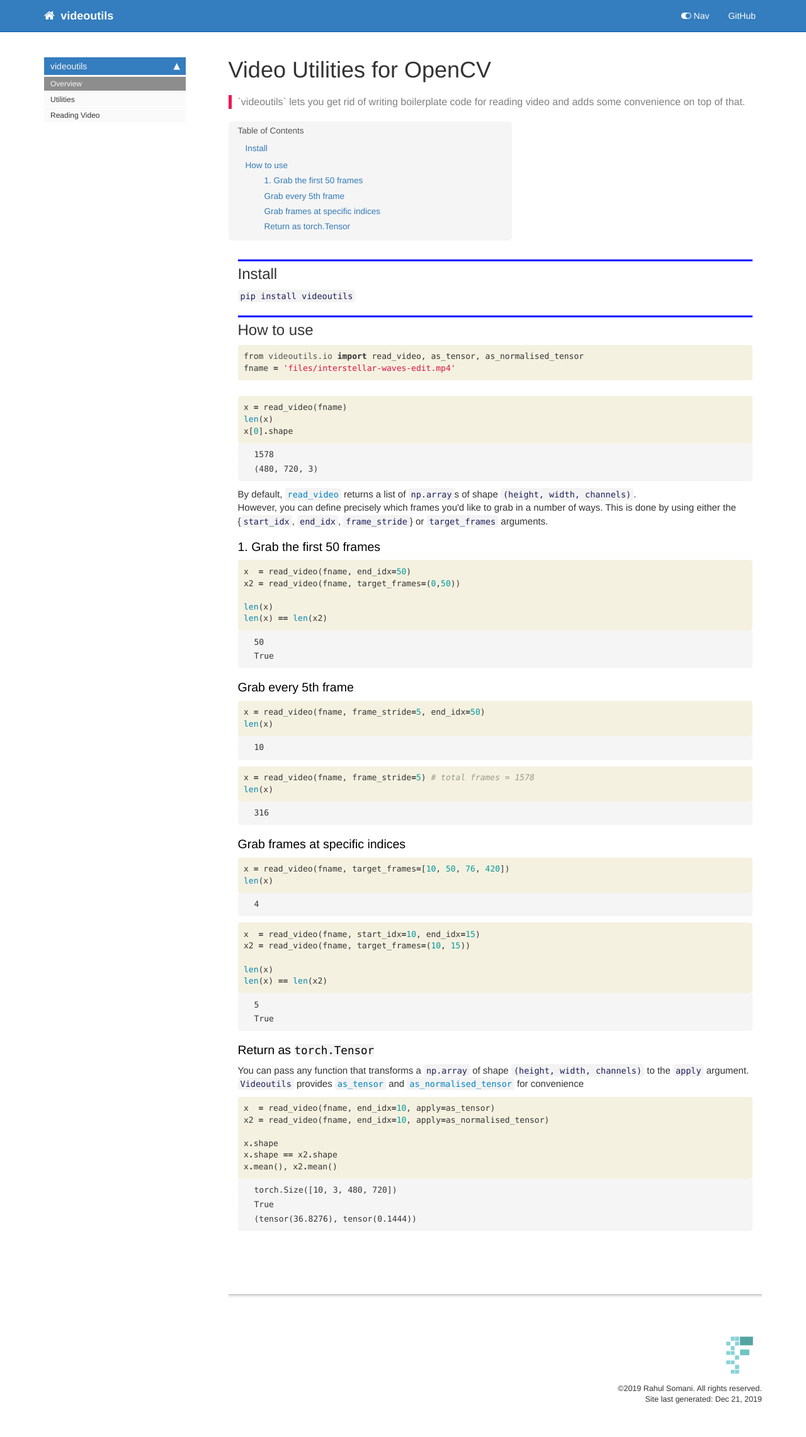
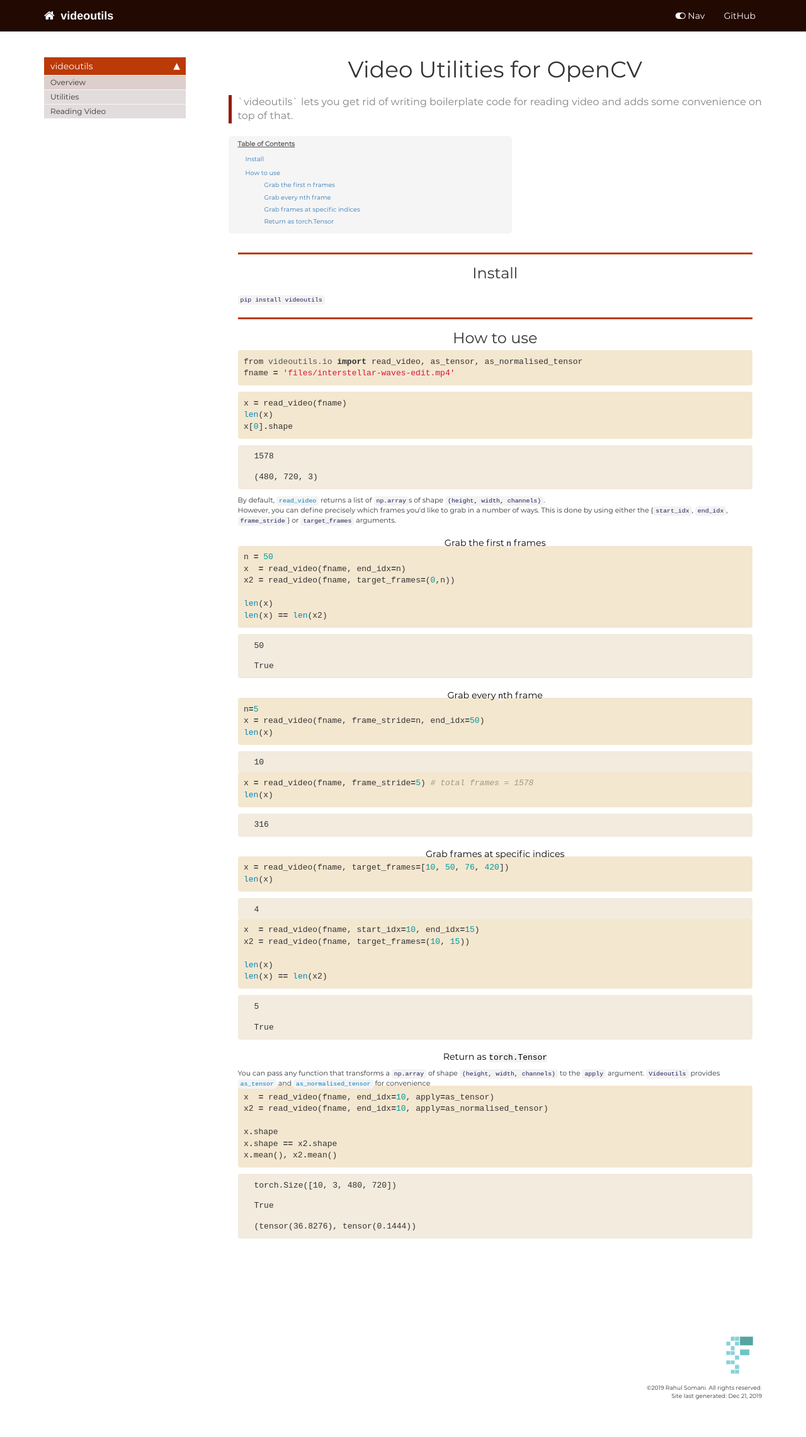
Before and after one commit to rsomani95/videoutils, a Jekyll site: the page built from docs/index.html, in a window 1280 px wide. Shown: the whole page at 63% size. Built offline with Jekyll 4.4.1, drawn with Linux system fonts in a browser that asks for light colours; nearby versions of some CDN libraries; comment, search, counter and statistics services are not loaded.

Commit message:
cleaner, prettier docs

```diff
--- a/docs/css/customstyles.css
+++ b/docs/css/customstyles.css
@@ -1,9 +1,61 @@
-.anchor-link {
-    display: none;
+@font-face {
+	font-family: "montserrat-regular";
+	src: url("fonts/Montserrat-Regular.otf") format("opentype");
+}
+
+@font-face {
+	font-family: "montserrat-thin";
+	src: url("fonts/Montserrat-Thin.otf") format("opentype");
+}
+
+@font-face {
+	font-family: "glacial-indifference";
+	src: url("fonts/GlacialIndifference-Regular.otf") format("opentype");
+}
+
+@font-face {
+	font-family: "spacegrotesk-light";
+	src: url("fonts/SpaceGrotesk-Light.ttf");
+}
+
+@font-face {
+	font-family: "spacegrotesk-regular";
+	src: url("fonts/SpaceGrotesk-Regular.ttf");
+}
+
+@font-face {
+	font-family: "cmu-classical";
+	src: url("fonts/CMU-Classifcal-Serif-Italic.ttf");
+}
+
+@font-face {
+	font-family: "quatroccento";
+	src: url("fonts/quattrocento_regular.ttf");
+}
+
+code, kbd, pre, samp {
+  font-family: monospace;
 }
 
 body {
-    font-size:15px;
+    font-family: 'montserrat-regular', sans-serif;
+    //font-weight: 700;
+    font-size:11px;
+}
+
+.h1, .h2, .h3, h1, h2, h3 {
+  //font-family: 'montserrat-regular', sans-serif;
+  text-align: center !important;
+}
+
+/*
+.summary {
+  font-family: 'cmu-classical', sans-serif;
+}
+*/
+
+.anchor-link {
+    display: none;
 }
 
 .bs-callout {
@@ -327,7 +379,9 @@
 
 div#toc >ul::before {
     content: "Table of Contents";
-    font-weight: 500;
+		font-size: 105%;
+		text-decoration: underline;
+    font-weight: 800;
     color: #555;
     text-align:center;
     margin-left:auto;
@@ -393,7 +447,7 @@
 }
 
 .nav > li li {
-    margin: 2px 0;
+    margin: 0px 0;
 }
 
 .nav a {
@@ -420,13 +474,14 @@
     content: '\25b4';
 }
 
+/* sidebar sub-headings text + background color */
 .nav a:hover, .nav li.active > a {
-    background-color: #8D8D8D;
-    color: #f5f5f5;
+    background-color: #ddcfcc;
+    color: #333;
 }
 
 .nav > li.active > a  {
-background-color: #347DBE;
+	background-color: red;
 }
 
 .nav li a {
@@ -459,7 +514,7 @@
 
 
 .nav ul li a {
-    background-color: #FAFAFA;
+    background-color: #e2dddc;
 }
 
 .nav li a {
@@ -467,7 +522,7 @@
 }
 
 .nav li a:hover {
-    background-color: #8D8D8D;
+    background-color: #ddcfcc;
 }
 
 .nav ul li a {
@@ -611,7 +666,7 @@
 }
 
 hr.shaded {
-    height: 12px;
+    height: 0px;
     border: 0;
     margin-top: 70px;
     background: white;
@@ -719,8 +774,9 @@
 h2  {
     font-size:24px;
     line-height:29px;
-    border-top: 3px solid blue;
-    padding-top: 5px;
+    border-top: 3px solid #BC3908;
+    padding-top: 15px;
+    padding-bottom: 10px;
 }
 
 span.otherProgrammingLanguages {
@@ -1253,15 +1309,19 @@
     }
 }
 
+/* code boxes */
 .input_area pre {
         padding-bottom: 3;
-        margin-top: 10px;
-        background-color: #f5f1e0;
+        margin-top: -15px;
+        //background-color: #f4e6dc;
+				background-color: #f4e7d0;
         border: 0px;
 }
 .output_area pre {
+				//background-color: #f2ece8;
+				background-color: #f2ebde;
         padding-top: 3;
-        margin-top: -25px;
+        margin-top: -15px;
         margin-bottom: 10px;
         border: 0px;
         padding-left: 2em;
--- a/docs/css/theme-blue.css
+++ b/docs/css/theme-blue.css
@@ -1,6 +1,7 @@
+/* page title summary */
 .summary {
     color: #808080;
-    border-left: 5px solid #ED1951;
+    border-left: 5px solid #941B0C;
     font-size:16px;
 }
 
@@ -13,12 +14,16 @@
     color: white;
 }
 
+/* sidebar main heading when selected */
 .nav > li.active > a {
-    background-color: #347DBE;
+    background-color: #BC3908;
+    color: white;
 }
 
+/* sidebar main heading hover */
 .nav > li > a:hover {
-    background-color: #248ec2;
+    background-color: #BC3908;
+    color: white;
 }
 
 div.navbar-collapse .dropdown-menu > li > a:hover {
@@ -37,14 +42,6 @@
     cursor: default;
 }
 
-.navbar-inverse {
-    background-color: #347DBE;
-    border-color: #015CAE;
-}
-.navbar-inverse .navbar-nav>li>a, .navbar-inverse .navbar-brand {
-    color: white;
-}
-
 .navbar-inverse .navbar-nav>li>a:hover, a.fa.fa-home.fa-lg.navbar-brand:hover {
      color: #f0f0f0;
 }
@@ -60,10 +57,6 @@
 .navbar-inverse .navbar-nav > .open > a, .navbar-inverse .navbar-nav > .open > a:hover, .navbar-inverse .navbar-nav > .open > a:focus {
     background-color: #015CAE;
     color: #ffffff;
-}
-
-.navbar-inverse .navbar-collapse, .navbar-inverse .navbar-form {
-    border-color: #248ec2 !important;
 }
 
 .btn-primary {
@@ -112,10 +105,26 @@
 
 }
 
+/* Main Navbar */
+.navbar-inverse {
+    background-color: #220901;
+    border-color: #fff;
+}
+/* Navbar Text*/
+.navbar-inverse .navbar-nav>li>a, .navbar-inverse .navbar-brand {
+    color: white;
+}
+
+/* Little line on the navbar */
+.navbar-inverse .navbar-collapse, .navbar-inverse .navbar-form {
+    border-color: #fff !important;
+}
+
+/* Navbar hover */
 .navbar-inverse .navbar-toggle:focus, .navbar-inverse .navbar-toggle:hover {
-    background-color: #015CAE;
+    background-color: #440a00;
 }
 
 .navbar-inverse .navbar-toggle {
-    border-color: #015CAE;
+    border-color: white;
 }
--- a/docs/index.html
+++ b/docs/index.html
@@ -105,7 +105,7 @@
 </div>
 <div class="cell border-box-sizing text_cell rendered"><div class="inner_cell">
 <div class="text_cell_render border-box-sizing rendered_html">
-<h3 id="1.-Grab-the-first-50-frames">1. Grab the first 50 frames<a class="anchor-link" href="#1.-Grab-the-first-50-frames">&#182;</a></h3>
+<h3 id="Grab-the-first-n-frames">Grab the first <code>n</code> frames<a class="anchor-link" href="#Grab-the-first-n-frames">&#182;</a></h3>
 </div>
 </div>
 </div>
@@ -114,8 +114,9 @@
 
 <div class="inner_cell">
     <div class="input_area">
-<div class=" highlight hl-ipython3"><pre><span></span><span class="n">x</span>  <span class="o">=</span> <span class="n">read_video</span><span class="p">(</span><span class="n">fname</span><span class="p">,</span> <span class="n">end_idx</span><span class="o">=</span><span class="mi">50</span><span class="p">)</span>
-<span class="n">x2</span> <span class="o">=</span> <span class="n">read_video</span><span class="p">(</span><span class="n">fname</span><span class="p">,</span> <span class="n">target_frames</span><span class="o">=</span><span class="p">(</span><span class="mi">0</span><span class="p">,</span><span class="mi">50</span><span class="p">))</span>
+<div class=" highlight hl-ipython3"><pre><span></span><span class="n">n</span> <span class="o">=</span> <span class="mi">50</span>
+<span class="n">x</span>  <span class="o">=</span> <span class="n">read_video</span><span class="p">(</span><span class="n">fname</span><span class="p">,</span> <span class="n">end_idx</span><span class="o">=</span><span class="n">n</span><span class="p">)</span>
+<span class="n">x2</span> <span class="o">=</span> <span class="n">read_video</span><span class="p">(</span><span class="n">fname</span><span class="p">,</span> <span class="n">target_frames</span><span class="o">=</span><span class="p">(</span><span class="mi">0</span><span class="p">,</span><span class="n">n</span><span class="p">))</span>
 
 <span class="nb">len</span><span class="p">(</span><span class="n">x</span><span class="p">)</span>
 <span class="nb">len</span><span class="p">(</span><span class="n">x</span><span class="p">)</span> <span class="o">==</span> <span class="nb">len</span><span class="p">(</span><span class="n">x2</span><span class="p">)</span>
@@ -154,7 +155,7 @@
 </div>
 <div class="cell border-box-sizing text_cell rendered"><div class="inner_cell">
 <div class="text_cell_render border-box-sizing rendered_html">
-<h3 id="Grab-every-5th-frame">Grab every 5th frame<a class="anchor-link" href="#Grab-every-5th-frame">&#182;</a></h3>
+<h3 id="Grab-every-nth-frame">Grab every <code>n</code>th frame<a class="anchor-link" href="#Grab-every-nth-frame">&#182;</a></h3>
 </div>
 </div>
 </div>
@@ -163,7 +164,8 @@
 
 <div class="inner_cell">
     <div class="input_area">
-<div class=" highlight hl-ipython3"><pre><span></span><span class="n">x</span> <span class="o">=</span> <span class="n">read_video</span><span class="p">(</span><span class="n">fname</span><span class="p">,</span> <span class="n">frame_stride</span><span class="o">=</span><span class="mi">5</span><span class="p">,</span> <span class="n">end_idx</span><span class="o">=</span><span class="mi">50</span><span class="p">)</span>
+<div class=" highlight hl-ipython3"><pre><span></span><span class="n">n</span><span class="o">=</span><span class="mi">5</span>
+<span class="n">x</span> <span class="o">=</span> <span class="n">read_video</span><span class="p">(</span><span class="n">fname</span><span class="p">,</span> <span class="n">frame_stride</span><span class="o">=</span><span class="n">n</span><span class="p">,</span> <span class="n">end_idx</span><span class="o">=</span><span class="mi">50</span><span class="p">)</span>
 <span class="nb">len</span><span class="p">(</span><span class="n">x</span><span class="p">)</span>
 </pre></div>
 
```
Also changed, not shown: README.md, docs/css/fonts/Montserrat-Regular.otf (added), 1 other file.
